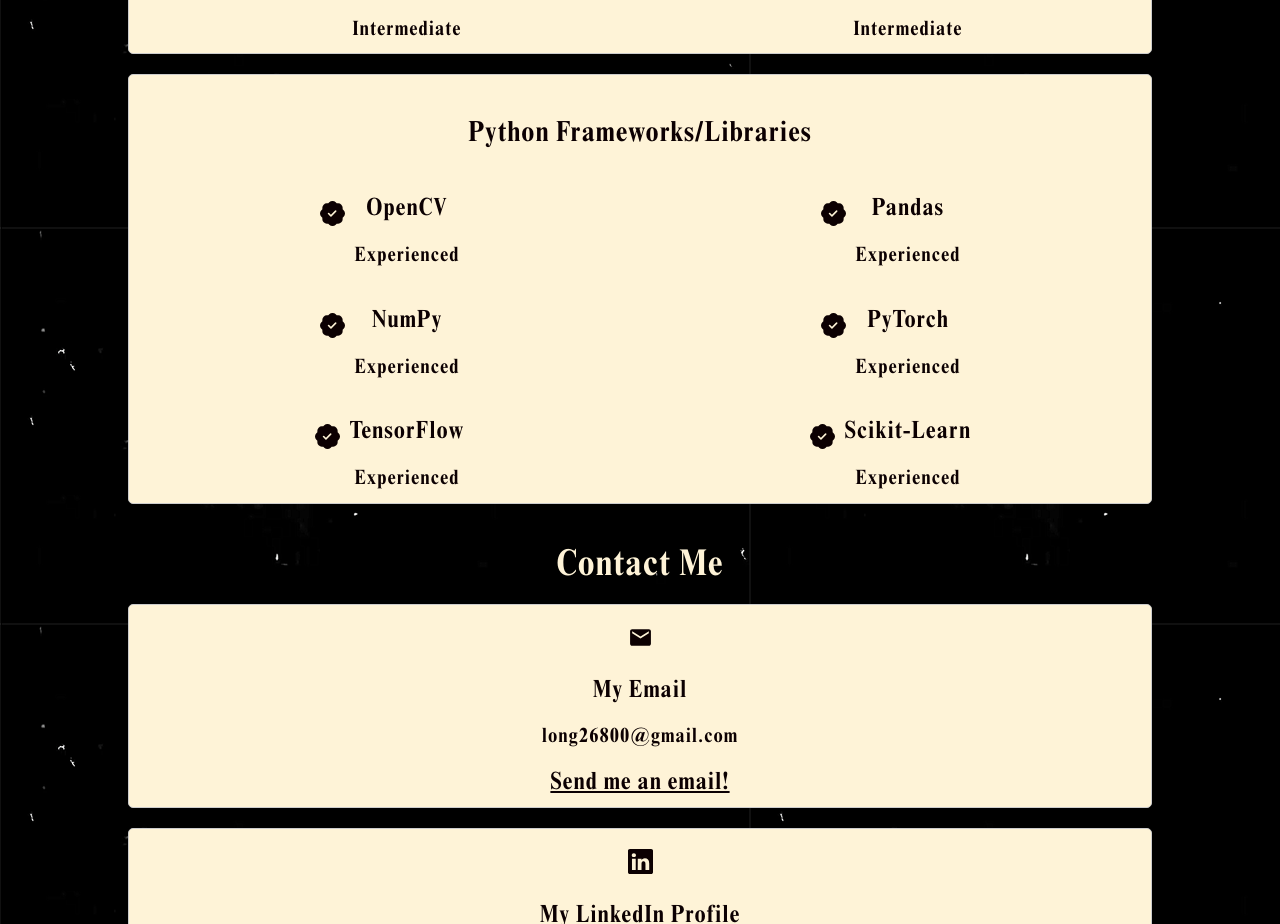
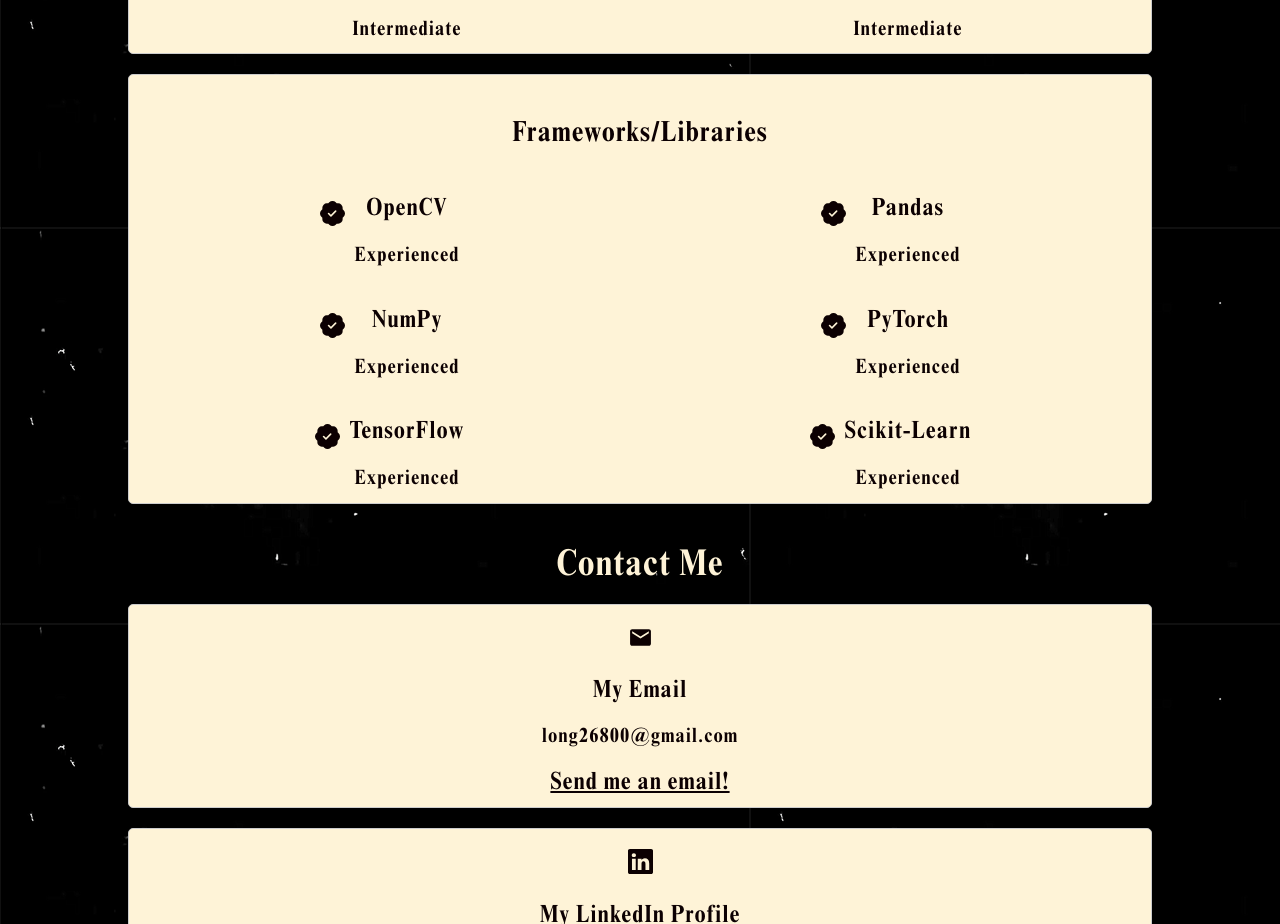
Before and after one commit to tenlalong/portfolio-website, a React (Create React App) app: page / in a window 1280 px wide. Shown: the part 4920-5844 px from the top of the page. Built offline with nearby package versions, Linux system fonts and the light colour scheme.

Commit message:
Fix 1 header

```diff
--- a/src/pages/components/body/skills/Skills.js
+++ b/src/pages/components/body/skills/Skills.js
@@ -106,7 +106,7 @@
           </div>
 
           <div className="skill_py">
-            <h3 className="title">Python Frameworks/Libraries</h3>
+            <h3 className="title">Frameworks/Libraries</h3>
             <div className="front_content">
               <article className="front_skill_details">
                 <BsPatchCheckFill className="skill_details_icon" />
```
